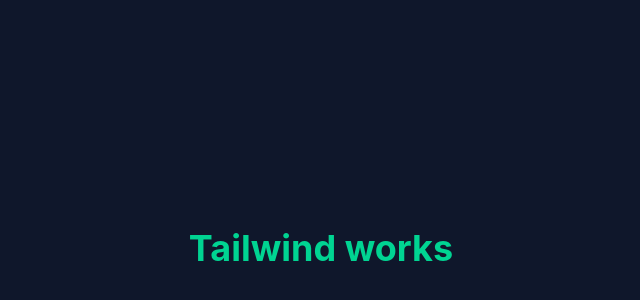
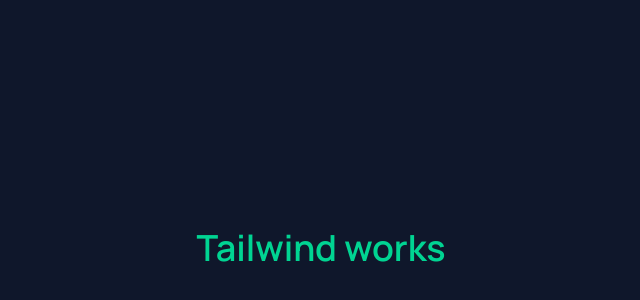
Before and after one commit to UroojFatima-052/parallax-saas, a React (Vite) app in the folder client/: page / in a window 1280 px wide. Shown: the part 152-452 px from the top of the page, without its empty margins (319-959 px from the left). Built offline with nearby package versions, Linux system fonts and the light colour scheme.

Commit message:
Add fonts and theme

```diff
--- a/client/index.html
+++ b/client/index.html
@@ -2,9 +2,14 @@
 <html lang="en">
   <head>
     <meta charset="UTF-8" />
-    <link rel="icon" type="image/svg+xml" href="/favicon.svg" />
     <meta name="viewport" content="width=device-width, initial-scale=1.0" />
-    <title>client</title>
+    <link rel="preconnect" href="https://fonts.googleapis.com" />
+    <link rel="preconnect" href="https://fonts.gstatic.com" crossorigin />
+    <link
+      href="https://fonts.googleapis.com/css2?family=Fraunces:opsz,wght@9..144,500;9..144,600&family=Manrope:wght@400;500;600&display=swap"
+      rel="stylesheet"
+    />
+    <title>Tessera</title>
   </head>
   <body>
     <div id="root"></div>
--- a/client/src/index.css
+++ b/client/src/index.css
@@ -1 +1,22 @@
 @import "tailwindcss";
+
+@theme {
+  --color-teal: #0e4d5c;
+  --color-deep: #0b3540;
+  --color-rose: #d9586b;
+  --color-rose-dark: #c04459;
+  --color-peach: #f7c59f;
+  --color-paper: #f5f3ef;
+  --color-line: #d5d6d2;
+  --color-slate: #4c6168;
+
+  --font-display: "Fraunces", Georgia, serif;
+  --font-sans: "Manrope", system-ui, sans-serif;
+}
+
+body {
+  background: var(--color-paper);
+  color: var(--color-deep);
+  font-family: var(--font-sans);
+  -webkit-font-smoothing: antialiased;
+}
```
